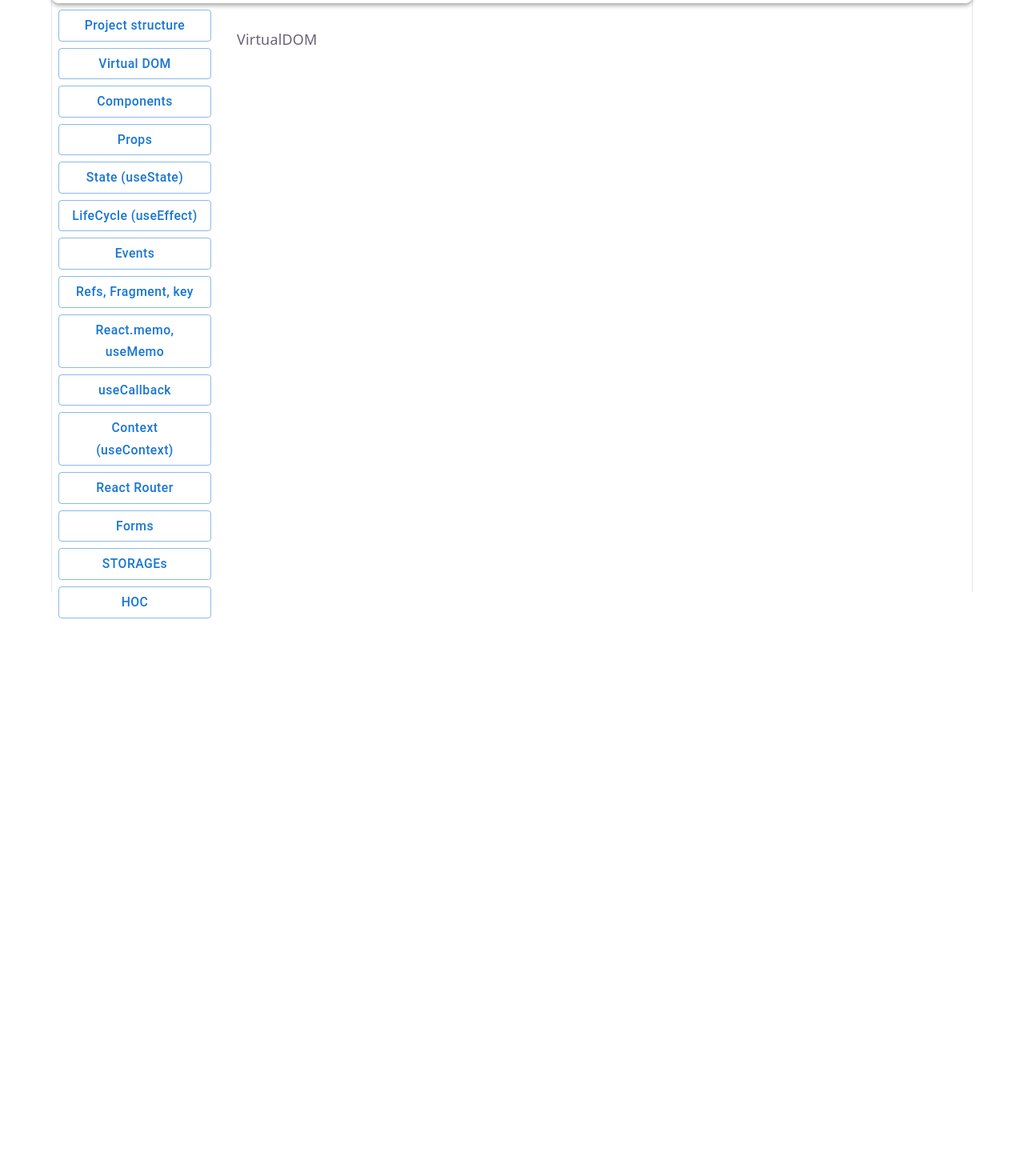
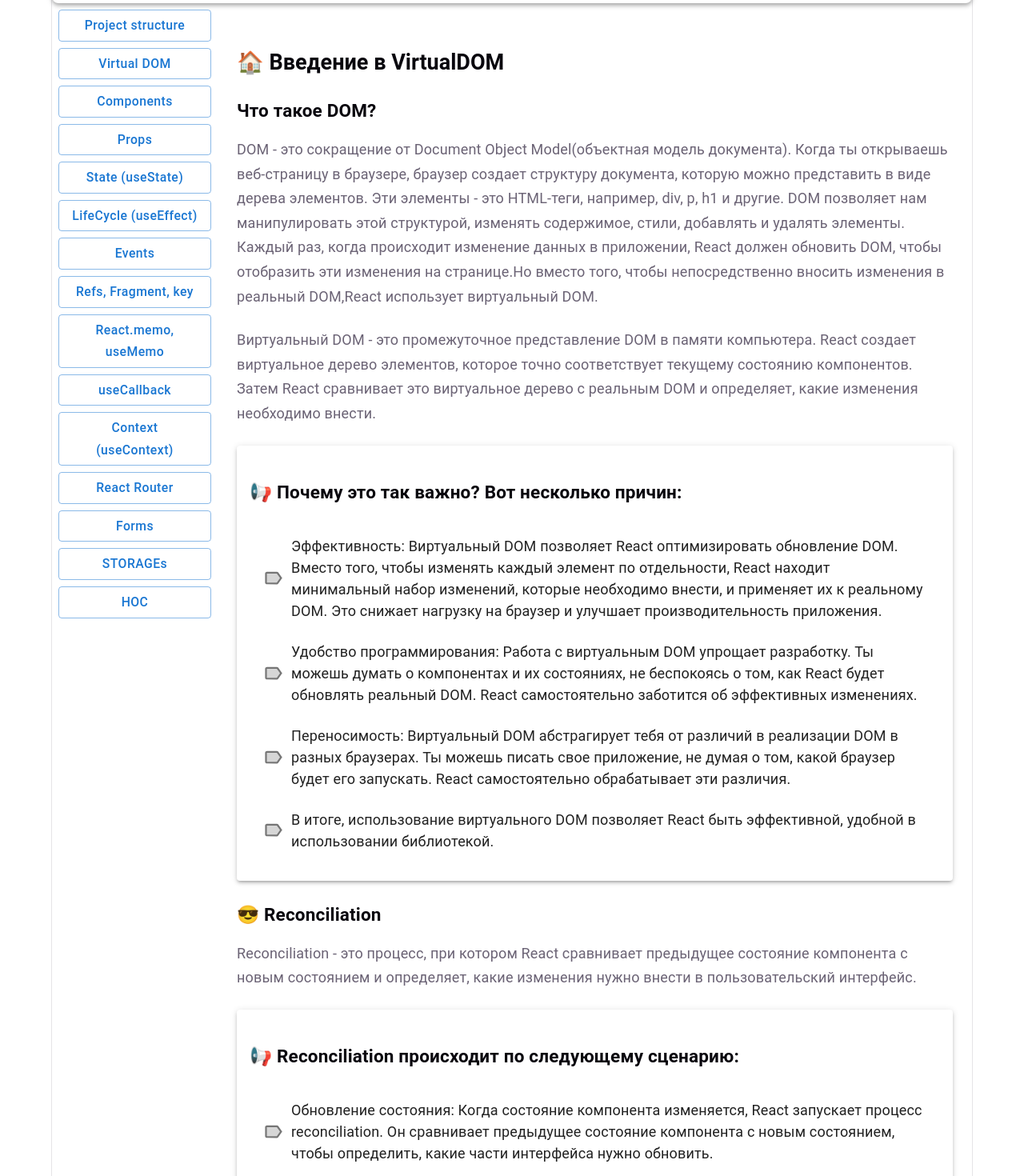
Before and after one commit to DmitriyRadovnya/baza, a React (Vite) app: page /virtual-dom in a window 1280 px wide. Shown: the part 60-1530 px from the top of the page at 80% size. Before the commit the page ends 833 px from the top, so only its background shows below. Built offline with nearby package versions, Linux system fonts and the light colour scheme.

Commit message:
feat: implement VDOM page

```diff
--- /dev/null
+++ b/src/components/shared/NoteBlock.jsx
@@ -0,0 +1,27 @@
+import {
+  Paper,
+  List,
+  ListItem,
+  ListItemIcon,
+  ListItemText,
+} from "@mui/material";
+import LabelTwoToneIcon from "@mui/icons-material/LabelTwoTone";
+import { SectionTitle } from "./SectionTitle";
+
+export const NoteBlock = ({ title, items }) => {
+  return (
+    <Paper elevation={3} sx={{ p: 2 }}>
+      <SectionTitle icon="📢">{title}</SectionTitle>
+      <List>
+        {items.map(({ id, text }) => (
+          <ListItem key={id}>
+            <ListItemIcon>
+              <LabelTwoToneIcon />
+            </ListItemIcon>
+            <ListItemText>{text}</ListItemText>
+          </ListItem>
+        ))}
+      </List>
+    </Paper>
+  );
+};
--- a/src/components/shared/SectionTitle.jsx
+++ b/src/components/shared/SectionTitle.jsx
@@ -1,10 +1,10 @@
 import { Typography } from "@mui/material";
 
-export const SectionTitle = ({ children, icon }) => (
+export const SectionTitle = ({ children, icon, variant = "h6" }) => (
   <Typography
-    variant="h6"
+    variant={variant}
     component="h2"
-    sx={{ mt: 4, mb: 2, fontWeight: 700 }}
+    sx={{ mt: 3, mb: 2, fontWeight: 700 }}
   >
     {icon ? `${icon} ` : ""}
     {children}
--- a/src/components/topics/Context.jsx
+++ b/src/components/topics/Context.jsx
@@ -1,12 +1,12 @@
 import { SectionTitle } from "../shared/SectionTitle";
 import { TextBlock } from "../shared/TextBlock";
 import { CodeBlock } from "../shared/CodeBlock";
-import { createContext, provider, themeToggler } from "./codeFragments/context";
+import { createContext, provider, themeToggler } from "./pages-data/context";
 
 export const Context = () => {
   return (
     <>
-      <SectionTitle icon="🎈">
+      <SectionTitle variant="h5" icon="🎈">
         Управление глобальным состоянием с использованием Context и useContext
       </SectionTitle>
       <TextBlock>
--- a/src/components/topics/ProjectStructure.jsx
+++ b/src/components/topics/ProjectStructure.jsx
@@ -1,7 +1,7 @@
 import { SectionTitle } from "../shared/SectionTitle";
 import { CodeBlock } from "../shared/CodeBlock";
 import { TextBlock } from "../shared/TextBlock";
-import { packageJSON, structure } from "./codeFragments/project-structure";
+import { packageJSON, structure } from "./pages-data/project-structure";
 
 export const ProjectStructure = () => {
   return (
--- a/src/components/topics/Props.jsx
+++ b/src/components/topics/Props.jsx
@@ -6,7 +6,7 @@
   codeSimple,
   codeDestructuring,
   codeClassComponent,
-} from "./codeFragments/props";
+} from "./pages-data/props";
 
 export const Props = () => {
   return (
--- a/src/components/topics/VirtualDOM.jsx
+++ b/src/components/topics/VirtualDOM.jsx
@@ -1,3 +1,50 @@
+import { NoteBlock } from "../shared/NoteBlock";
+import { SectionTitle } from "../shared/SectionTitle";
+import { TextBlock } from "../shared/TextBlock";
+import { DOMPrompts, ReconciliationPrompts } from "./pages-data/virtual-dom";
+
 export const VirtualDOM = () => {
-  return <p>VirtualDOM</p>;
+  return (
+    <>
+      <SectionTitle variant="h5" icon="🏠">
+        Введение в VirtualDOM
+      </SectionTitle>
+
+      <SectionTitle>Что такое DOM?</SectionTitle>
+      <TextBlock>
+        DOM - это сокращение от Document Object Model(объектная модель
+        документа). Когда ты открываешь веб-страницу в браузере, браузер создает
+        структуру документа, которую можно представить в виде дерева элементов.
+        Эти элементы - это HTML-теги, например, div, p, h1 и другие. DOM
+        позволяет нам манипулировать этой структурой, изменять содержимое,
+        стили, добавлять и удалять элементы. Каждый раз, когда происходит
+        изменение данных в приложении, React должен обновить DOM, чтобы
+        отобразить эти изменения на странице.Но вместо того, чтобы
+        непосредственно вносить изменения в реальный DOM,React использует
+        виртуальный DOM.
+      </TextBlock>
+      <TextBlock>
+        Виртуальный DOM - это промежуточное представление DOM в памяти
+        компьютера. React создает виртуальное дерево элементов, которое точно
+        соответствует текущему состоянию компонентов. Затем React сравнивает это
+        виртуальное дерево с реальным DOM и определяет, какие изменения
+        необходимо внести.
+      </TextBlock>
+      <NoteBlock
+        title={"Почему это так важно? Вот несколько причин:"}
+        items={DOMPrompts}
+      />
+
+      <SectionTitle icon="😎">Reconciliation</SectionTitle>
+      <TextBlock>
+        Reconciliation - это процесс, при котором React сравнивает предыдущее
+        состояние компонента с новым состоянием и определяет, какие изменения
+        нужно внести в пользовательский интерфейс.
+      </TextBlock>
+      <NoteBlock
+        title={"Reconciliation происходит по следующему сценарию:"}
+        items={ReconciliationPrompts}
+      />
+    </>
+  );
 };
--- /dev/null
+++ b/src/components/topics/pages-data/virtual-dom.js
@@ -0,0 +1,37 @@
+export const DOMPrompts = [
+  {
+    id: 1,
+    text: "Эффективность: Виртуальный DOM позволяет React оптимизировать обновление DOM. Вместо того, чтобы изменять каждый элемент по отдельности, React находит минимальный набор изменений, которые необходимо внести, и применяет их к реальному DOM. Это снижает нагрузку на браузер и улучшает производительность приложения.",
+  },
+  {
+    id: 2,
+    text: "Удобство программирования: Работа с виртуальным DOM упрощает разработку. Ты можешь думать о компонентах и их состояниях, не беспокоясь о том, как React будет обновлять реальный DOM. React самостоятельно заботится об эффективных изменениях.",
+  },
+  {
+    id: 3,
+    text: "Переносимость: Виртуальный DOM абстрагирует тебя от различий в реализации DOM в разных браузерах. Ты можешь писать свое приложение, не думая о том, какой браузер будет его запускать. React самостоятельно обрабатывает эти различия.",
+  },
+  {
+    id: 4,
+    text: "В итоге, использование виртуального DOM позволяет React быть эффективной, удобной в использовании библиотекой.",
+  },
+];
+
+export const ReconciliationPrompts = [
+  {
+    id: 1,
+    text: "Обновление состояния: Когда состояние компонента изменяется, React запускает процесс reconciliation. Он сравнивает предыдущее состояние компонента с новым состоянием, чтобы определить, какие части интерфейса нужно обновить.",
+  },
+  {
+    id: 2,
+    text: "Сравнение элементов: React сравнивает элементы, которые представляют компоненты, и их дочерние элементы. Он анализирует их типы, свойства и ключи, чтобы понять, какие элементы нужно обновить, добавить или удалить.",
+  },
+  {
+    id: 3,
+    text: "Обновление виртуального DOM: React использует виртуальный DOM (Virtual DOM), который является внутренним представлением интерфейса. Он создает новое виртуальное дерево элементов на основе изменений состояния компонента.",
+  },
+  {
+    id: 4,
+    text: "Эффективные обновления: React делает эффективные обновления, минимизируя количество фактических изменений в реальном DOM. Он определяет, какие элементы действительно нужно обновить, и применяет только эти изменения в реальном DOM, чтобы избежать ненужных операций.",
+  },
+];
```
Also changed, not shown: src/components/topics/pages-data/context.js (renamed from src/components/topics/codeFragments/context.js), src/components/topics/pages-data/project-structure.js (renamed from src/components/topics/codeFragments/project-structure.js), src/components/topics/pages-data/props.js (renamed from src/components/topics/codeFragments/props.js).
